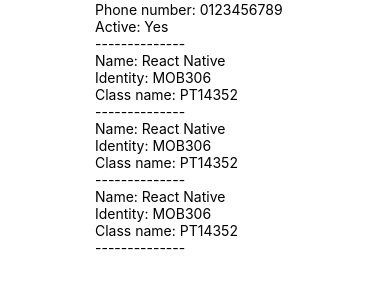
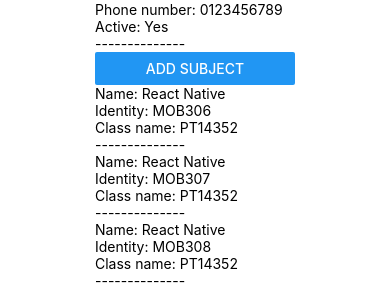
Before and after one commit to tuannda94/rn_pt14352, a React Native app: screen / in a window 390 px wide. Shown: the part 487-792 px from the top of the page. Built offline with nearby package versions, Linux system fonts and the light colour scheme.

Commit message:
hungnqph07434
Add subjects

```diff
--- a/profile/index.js
+++ b/profile/index.js
@@ -1,5 +1,17 @@
-import React, {useState} from 'react';
-import {View, Text, FlatList, StyleSheet, Image, Switch} from 'react-native';
+import React, { useState } from 'react';
+import {
+  View,
+  Text,
+  FlatList,
+  StyleSheet,
+  Image,
+  Switch,
+  Modal,
+  Button,
+  TextInput,
+  Picker,
+  ScrollView
+} from 'react-native';
 import InfoText from './info-text';
 import SubjectItem from './subject-item';
 
@@ -21,39 +33,116 @@
       },
       {
         name: 'React Native',
-                identity: 'MOB306',
+        identity: 'MOB307',
         className: 'PT14352',
       },
       {
         name: 'React Native',
-                identity: 'MOB306',
+        identity: 'MOB308',
         className: 'PT14352',
       }
     ]
   };
   // Khai bao state + ham thay doi gia tri cua no
   const [showInfo, setShowInfo] = useState(true);
+  // Chuyen viec su dung userprofile sang state, de khi user thay doi gia tri se render lai man hinh
+  const [user, setUser] = useState(userProfile);
+  // Tao state kiem soat viec hien thi cua modal add subject
+  const [showModal, setShowModal] = useState(false);
+
+  // Khai bao ham thuc hien cong viec xoa
+  const handleDeleteSubject = (identity) => {
+    // su dung let de co the gan gia tri moi
+    let newSubjectList = user.subjects;
+    // filter ((item) => tra ve dieu kien ma item do se duoc xu ly)
+    // sau khi filter xong (chay het vong lap voi dieu kien dua ra) -> tra ve mang moi co cac item thoa man dk
+
+    newSubjectList = newSubjectList.filter((subject) => subject.identity != identity);
+    userProfile.subjects = newSubjectList;
+    console.log(newSubjectList);
+
+    setUser(userProfile);
+  }
+
+  const [nameName, setName] = useState("");
+
+  const [idee, setIde] = useState("");
+
+  const [nameClass, setNameClass] = useState("");
+
+  const addItem = () => {
+    let newSubjectList = user.subjects;
+
+    const subject = {
+      name: nameName.toString(),
+      identity: idee.toString(),
+      className: nameClass.toString(),
+    };
+    newSubjectList = newSubjectList.push(subject);
+    console.log(idee);
+
+  }
 
   return (
     <View style={style.profileContainer}>
       <View style={style.avatar}>
-                <Image style={style.image} source={{uri: userProfile.info.avatar}} />
-                <Switch value={showInfo} onValueChange={() => setShowInfo(!showInfo)} />
+        <Image style={style.image} source={{ uri: user.info.avatar }} />
+        <Switch
+          value={showInfo}
+          onValueChange={() => setShowInfo(!showInfo)}
+        />
       </View>
       <Text>--------------</Text>
       <View>
-                {
-                    showInfo
-                        ? <InfoText data={userProfile.info} />
-                        : null
-                }
+        {showInfo ? <InfoText data={user.info} /> : null}
         <Text>--------------</Text>
+        <Button
+          title="Add subject"
+          onPress={() => {
+            setShowModal(true);
+          }}
+        />
         <FlatList
-                    data={userProfile.subjects} // mảng nhận vào để hiển thị danh sách
-                    renderItem={({item}) => <SubjectItem item={item} />} // item ứng với {name: '', identity: '', className: ''}
+          data={user.subjects} // mảng nhận vào để hiển thị danh sách
+          renderItem={({ item }) => (
+            <SubjectItem item={item} handleDelete={handleDeleteSubject} />
+          )} // item ứng với {name: '', identity: '', className: ''}
           keyExtractor={(item, index) => index}
         />
       </View>
+      <Modal visible={showModal}>
+        <ScrollView>
+
+
+          <View>
+            <Text>Modal Add Subject</Text>
+            <Text>Name</Text>
+            <TextInput onChangeText={(valueName) => setName(valueName)} />
+
+            <Text>Identity</Text>
+            <TextInput onChangeText={(valueIde) => setIde(valueIde)} />
+
+            <Text>Select Class Name</Text>
+            <Picker selectedValue="PT1111" onValueChange={(valueNamClass) => setNameClass(valueNamClass)} >
+              <Picker.Item value="PT1111" label="PT1111" />
+              <Picker.Item value="PT1112" label="PT1112" />
+              <Picker.Item value="PT1113" label="PT1113" />
+
+            </Picker>
+            <Button
+              title="Cancle"
+              onPress={() => {
+                setShowModal(false);
+              }}
+            />
+            <Button
+              title="ok"
+              onPress={() => { addItem(), setShowModal(false) }}
+
+            />
+          </View>
+        </ScrollView>
+      </Modal>
     </View>
   );
 }
```
Lines whose indentation alone changed are shown as unchanged.
